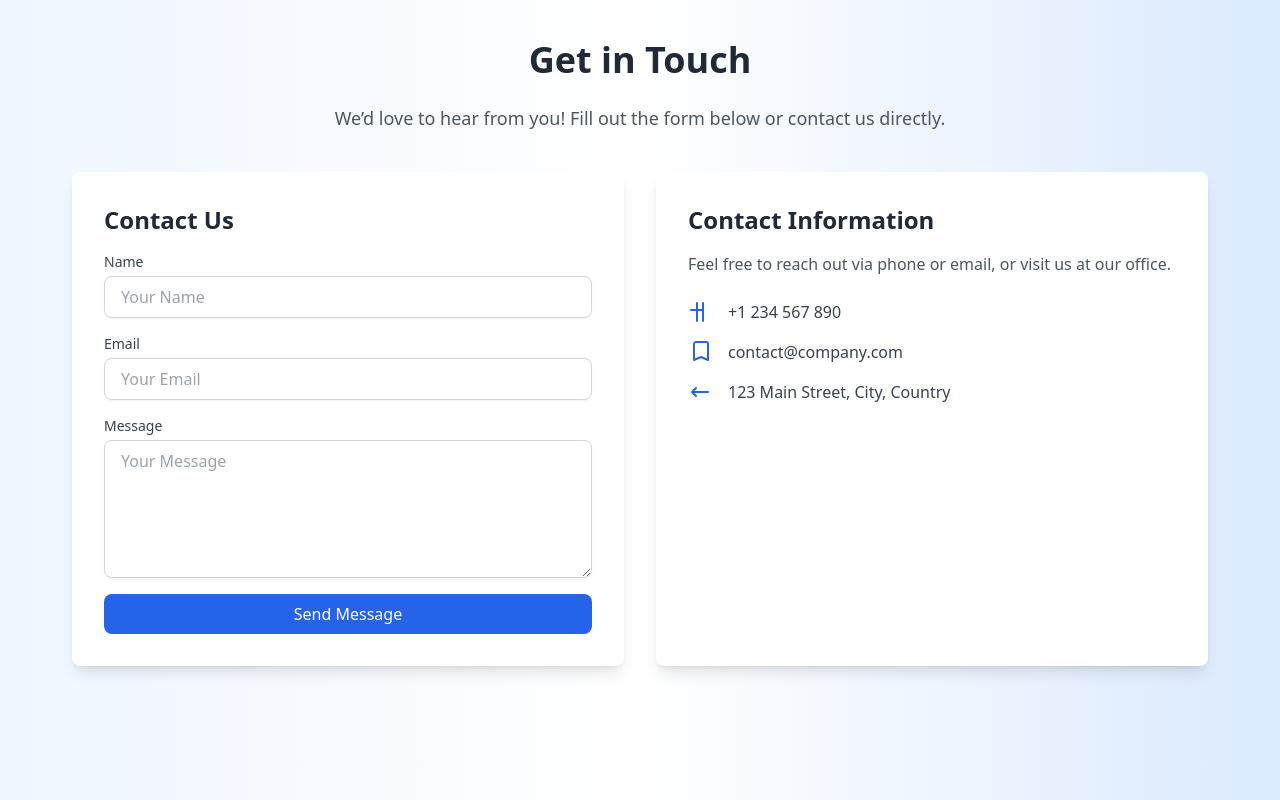
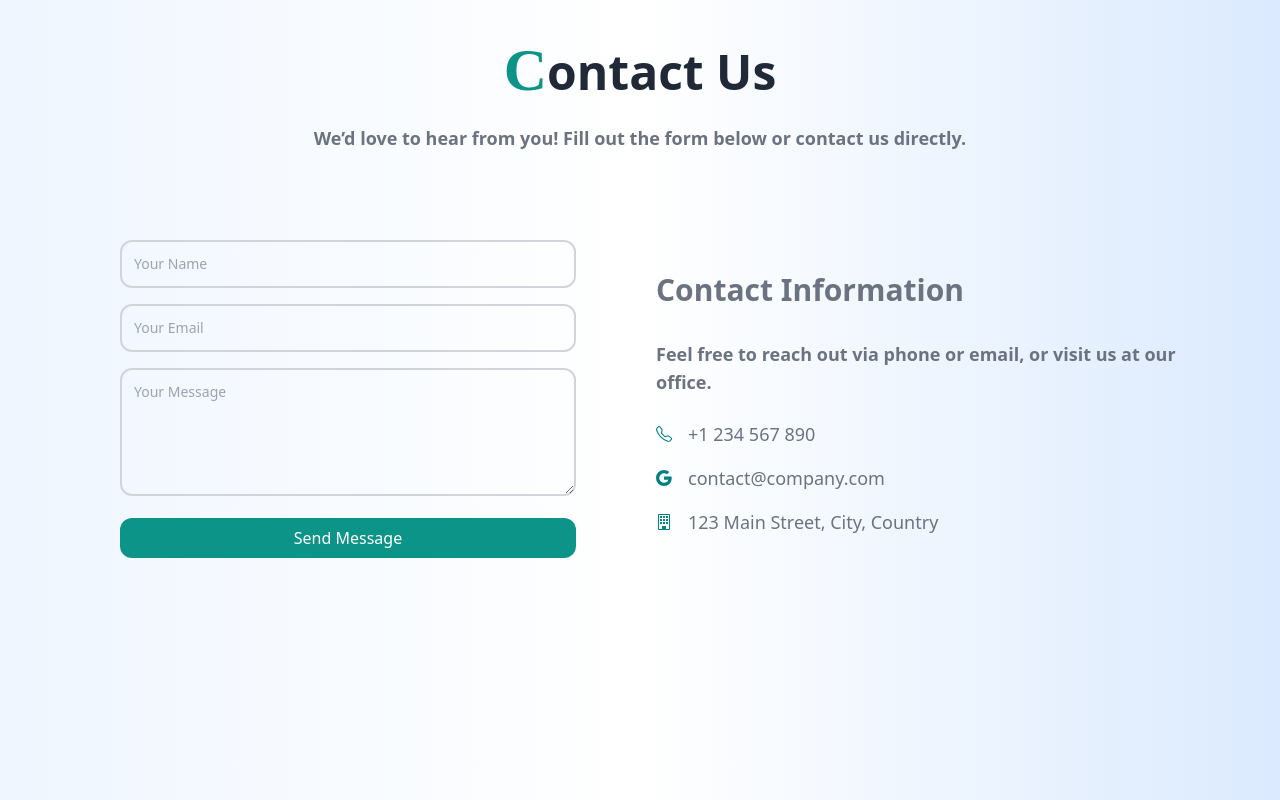
Before and after one commit to Comestro/TeacherGotHire-Frontend-, a React (Vite) app: page /contact in a window 1280 px wide. Built offline with nearby package versions, Linux system fonts and the light colour scheme.

Commit message:
design of contact page done

```diff
--- a/src/components/ContactUs/ContactUs.jsx
+++ b/src/components/ContactUs/ContactUs.jsx
@@ -3,127 +3,95 @@ import React from "react";
 const ContactUs = () => {
   return (
     <div className="min-h-screen bg-gradient-to-r from-blue-50 via-white to-blue-100 py-10 px-10">
-      <div className="max-w-7xl mx-auto px-4 sm:px-6 lg:px-8">
-        <h1 className="text-4xl font-bold text-center text-gray-800 mb-6">
-          Get in Touch
+      <div className="max-w-7xl mx-auto px-4  sm:px-6 lg:px-8">
+        <h1 className="text-5xl font-bold text-center text-gray-800 mb-6">
+          <span className="text-teal-600 text-6xl font" style={{ fontFamily: '"Edu AU VIC WA NT Pre", cursive' }}
+          >C</span>ontact Us
         </h1>
-        <p className="text-lg text-center text-gray-600 mb-10">
+        <p className="text-lg text-center text-gray-500 font-bold mb-10">
           We’d love to hear from you! Fill out the form below or contact us
           directly.
         </p>
 
-        <div className="grid grid-cols-1 md:grid-cols-2 gap-8">
+        <div className="grid grid-cols-1 py-12 md:grid-cols-2 gap-8">
           {/* Contact Form */}
-          <div className="bg-white shadow-lg rounded-lg p-8">
-            <h2 className="text-2xl font-semibold text-gray-800 mb-4">
+          <div className="md:px-12">
+            {/* <h2 className="text-2xl font-semibold text-gray-800 mb-4">
               Contact Us
-            </h2>
+            </h2> */}
             <form>
               <div className="mb-4">
-                <label className="block text-sm font-medium text-gray-700">
+                {/* <label className="block text-sm font-medium text-gray-700">
                   Name
-                </label>
+                </label> */}
                 <input
                   type="text"
                   placeholder="Your Name"
-                  className="mt-1 block w-full px-4 py-2 border border-gray-300 rounded-lg shadow-sm focus:ring-blue-500 focus:border-blue-500"
+                  className="w-full border-2 border-gray-300 bg-transparent text-sm rounded-xl p-3 "
                 />
               </div>
               <div className="mb-4">
-                <label className="block text-sm font-medium text-gray-700">
+                {/* <label className="block text-sm font-medium text-gray-700">
                   Email
-                </label>
+                </label> */}
                 <input
                   type="email"
                   placeholder="Your Email"
-                  className="mt-1 block w-full px-4 py-2 border border-gray-300 rounded-lg shadow-sm focus:ring-blue-500 focus:border-blue-500"
-                />
+                  className="w-full border-2 border-gray-300 bg-transparent text-sm rounded-xl p-3 " />
               </div>
               <div className="mb-4">
-                <label className="block text-sm font-medium text-gray-700">
+                {/* <label className="block text-sm font-medium text-gray-700">
                   Message
-                </label>
+                </label> */}
                 <textarea
                   placeholder="Your Message"
                   rows="5"
-                  className="mt-1 block w-full px-4 py-2 border border-gray-300 rounded-lg shadow-sm focus:ring-blue-500 focus:border-blue-500"
+                  className="w-full border-2 border-gray-300 bg-transparent text-sm rounded-xl p-3 "
                 ></textarea>
               </div>
               <button
                 type="submit"
-                className="w-full bg-blue-600 text-white py-2 px-4 rounded-lg hover:bg-blue-700 focus:ring-2 focus:ring-offset-2 focus:ring-blue-500"
-              >
+                className="w-full bg-teal-600 text-white py-2 rounded-xl hover:bg-teal-700 transition"          >
+
                 Send Message
               </button>
             </form>
           </div>
 
           {/* Contact Information */}
-          <div className="bg-white shadow-lg rounded-lg p-8">
-            <h2 className="text-2xl font-semibold text-gray-800 mb-4">
+          <div className="md:pt-8">
+            <h2 className="mb-8 font-bold text-4xl md:text-3xl text-gray-500 leading-none">
               Contact Information
             </h2>
-            <p className="text-gray-600 mb-6">
+            <p className="text-gray-500 text-lg font-bold mb-6">
               Feel free to reach out via phone or email, or visit us at our
               office.
             </p>
             <div className="space-y-4">
               <div className="flex items-center">
                 <span className="text-blue-600">
-                  <svg
-                    xmlns="http://www.w3.org/2000/svg"
-                    className="h-6 w-6"
-                    fill="none"
-                    viewBox="0 0 24 24"
-                    stroke="currentColor"
-                    strokeWidth={2}
-                  >
-                    <path
-                      strokeLinecap="round"
-                      strokeLinejoin="round"
-                      d="M3 10h11M9 21V3m6 18V3"
-                    />
+                  <svg xmlns="http://www.w3.org/2000/svg" width="16" height="16" fill="teal" class="bi bi-telephone" viewBox="0 0 16 16">
+                    <path d="M3.654 1.328a.678.678 0 0 0-1.015-.063L1.605 2.3c-.483.484-.661 1.169-.45 1.77a17.6 17.6 0 0 0 4.168 6.608 17.6 17.6 0 0 0 6.608 4.168c.601.211 1.286.033 1.77-.45l1.034-1.034a.678.678 0 0 0-.063-1.015l-2.307-1.794a.68.68 0 0 0-.58-.122l-2.19.547a1.75 1.75 0 0 1-1.657-.459L5.482 8.062a1.75 1.75 0 0 1-.46-1.657l.548-2.19a.68.68 0 0 0-.122-.58zM1.884.511a1.745 1.745 0 0 1 2.612.163L6.29 2.98c.329.423.445.974.315 1.494l-.547 2.19a.68.68 0 0 0 .178.643l2.457 2.457a.68.68 0 0 0 .644.178l2.189-.547a1.75 1.75 0 0 1 1.494.315l2.306 1.794c.829.645.905 1.87.163 2.611l-1.034 1.034c-.74.74-1.846 1.065-2.877.702a18.6 18.6 0 0 1-7.01-4.42 18.6 18.6 0 0 1-4.42-7.009c-.362-1.03-.037-2.137.703-2.877z" />
                   </svg>
                 </span>
-                <p className="ml-4 text-gray-700">+1 234 567 890</p>
+                <p className="ml-4 text-gray-500 text-lg">+1 234 567 890</p>
               </div>
               <div className="flex items-center">
                 <span className="text-blue-600">
-                  <svg
-                    xmlns="http://www.w3.org/2000/svg"
-                    className="h-6 w-6"
-                    fill="none"
-                    viewBox="0 0 24 24"
-                    stroke="currentColor"
-                    strokeWidth={2}
-                  >
-                    <path
-                      strokeLinecap="round"
-                      strokeLinejoin="round"
-                      d="M16 2H8c-1.1 0-2 .9-2 2v16l7-3 7 3V4c0-1.1-.9-2-2-2z"
-                    />
+                  <svg xmlns="http://www.w3.org/2000/svg" width="16" height="16" fill="teal" class="bi bi-google" viewBox="0 0 16 16">
+                    <path d="M15.545 6.558a9.4 9.4 0 0 1 .139 1.626c0 2.434-.87 4.492-2.384 5.885h.002C11.978 15.292 10.158 16 8 16A8 8 0 1 1 8 0a7.7 7.7 0 0 1 5.352 2.082l-2.284 2.284A4.35 4.35 0 0 0 8 3.166c-2.087 0-3.86 1.408-4.492 3.304a4.8 4.8 0 0 0 0 3.063h.003c.635 1.893 2.405 3.301 4.492 3.301 1.078 0 2.004-.276 2.722-.764h-.003a3.7 3.7 0 0 0 1.599-2.431H8v-3.08z" />
                   </svg>
                 </span>
-                <p className="ml-4 text-gray-700">contact@company.com</p>
+                <p className="ml-4 text-gray-500 text-lg">contact@company.com</p>
               </div>
               <div className="flex items-center">
                 <span className="text-blue-600">
-                  <svg
-                    xmlns="http://www.w3.org/2000/svg"
-                    className="h-6 w-6"
-                    fill="none"
-                    viewBox="0 0 24 24"
-                    stroke="currentColor"
-                    strokeWidth={2}
-                  >
-                    <path
-                      strokeLinecap="round"
-                      strokeLinejoin="round"
-                      d="M8 16l-4-4m0 0l4-4m-4 4h16"
-                    />
+                  <svg xmlns="http://www.w3.org/2000/svg" width="16" height="16" fill="teal" class="bi bi-building" viewBox="0 0 16 16">
+                    <path d="M4 2.5a.5.5 0 0 1 .5-.5h1a.5.5 0 0 1 .5.5v1a.5.5 0 0 1-.5.5h-1a.5.5 0 0 1-.5-.5zm3 0a.5.5 0 0 1 .5-.5h1a.5.5 0 0 1 .5.5v1a.5.5 0 0 1-.5.5h-1a.5.5 0 0 1-.5-.5zm3.5-.5a.5.5 0 0 0-.5.5v1a.5.5 0 0 0 .5.5h1a.5.5 0 0 0 .5-.5v-1a.5.5 0 0 0-.5-.5zM4 5.5a.5.5 0 0 1 .5-.5h1a.5.5 0 0 1 .5.5v1a.5.5 0 0 1-.5.5h-1a.5.5 0 0 1-.5-.5zM7.5 5a.5.5 0 0 0-.5.5v1a.5.5 0 0 0 .5.5h1a.5.5 0 0 0 .5-.5v-1a.5.5 0 0 0-.5-.5zm2.5.5a.5.5 0 0 1 .5-.5h1a.5.5 0 0 1 .5.5v1a.5.5 0 0 1-.5.5h-1a.5.5 0 0 1-.5-.5zM4.5 8a.5.5 0 0 0-.5.5v1a.5.5 0 0 0 .5.5h1a.5.5 0 0 0 .5-.5v-1a.5.5 0 0 0-.5-.5zm2.5.5a.5.5 0 0 1 .5-.5h1a.5.5 0 0 1 .5.5v1a.5.5 0 0 1-.5.5h-1a.5.5 0 0 1-.5-.5zm3.5-.5a.5.5 0 0 0-.5.5v1a.5.5 0 0 0 .5.5h1a.5.5 0 0 0 .5-.5v-1a.5.5 0 0 0-.5-.5z" />
+                    <path d="M2 1a1 1 0 0 1 1-1h10a1 1 0 0 1 1 1v14a1 1 0 0 1-1 1H3a1 1 0 0 1-1-1zm11 0H3v14h3v-2.5a.5.5 0 0 1 .5-.5h3a.5.5 0 0 1 .5.5V15h3z" />
                   </svg>
                 </span>
-                <p className="ml-4 text-gray-700">
+                <p className="ml-4 text-gray-500 text-lg">
                   123 Main Street, City, Country
                 </p>
               </div>
@@ -135,4 +103,4 @@ const ContactUs = () => {
   );
 };
 
-export default ContactUs;
+export default ContactUs;
```
